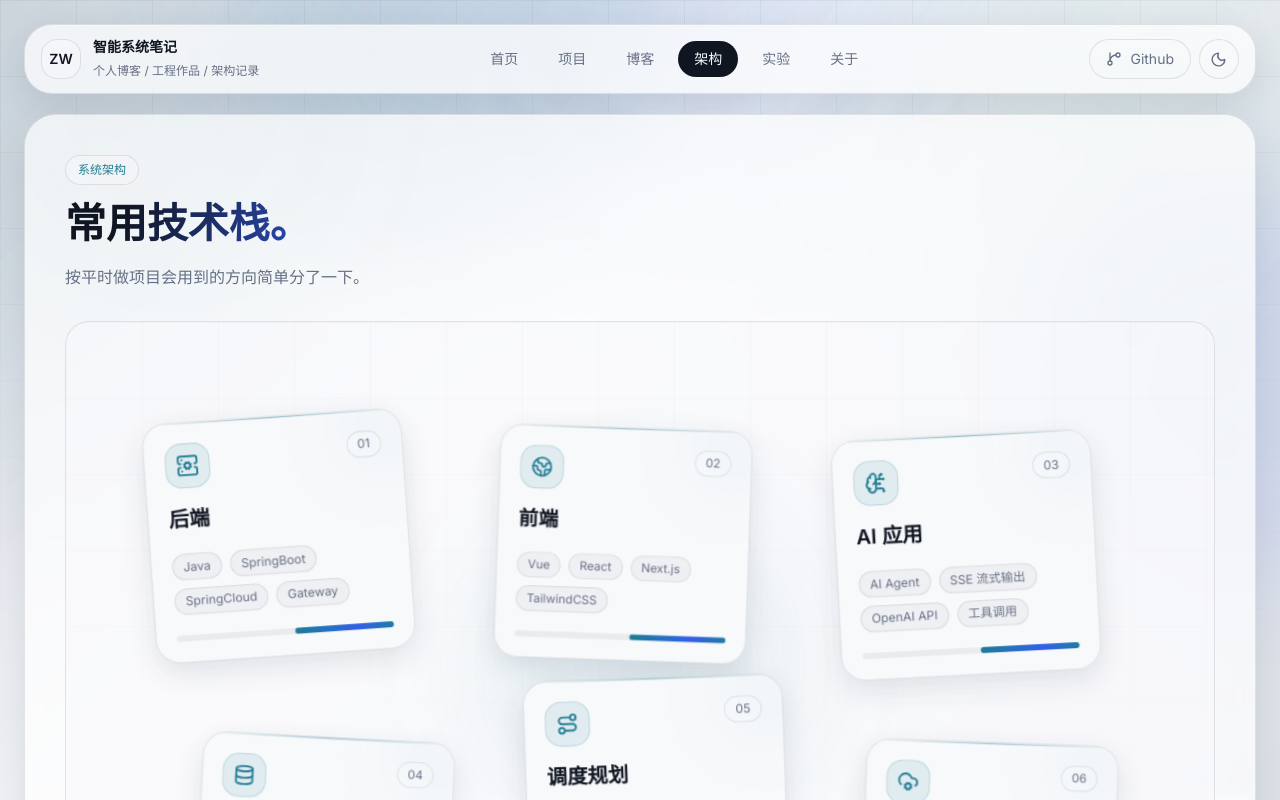
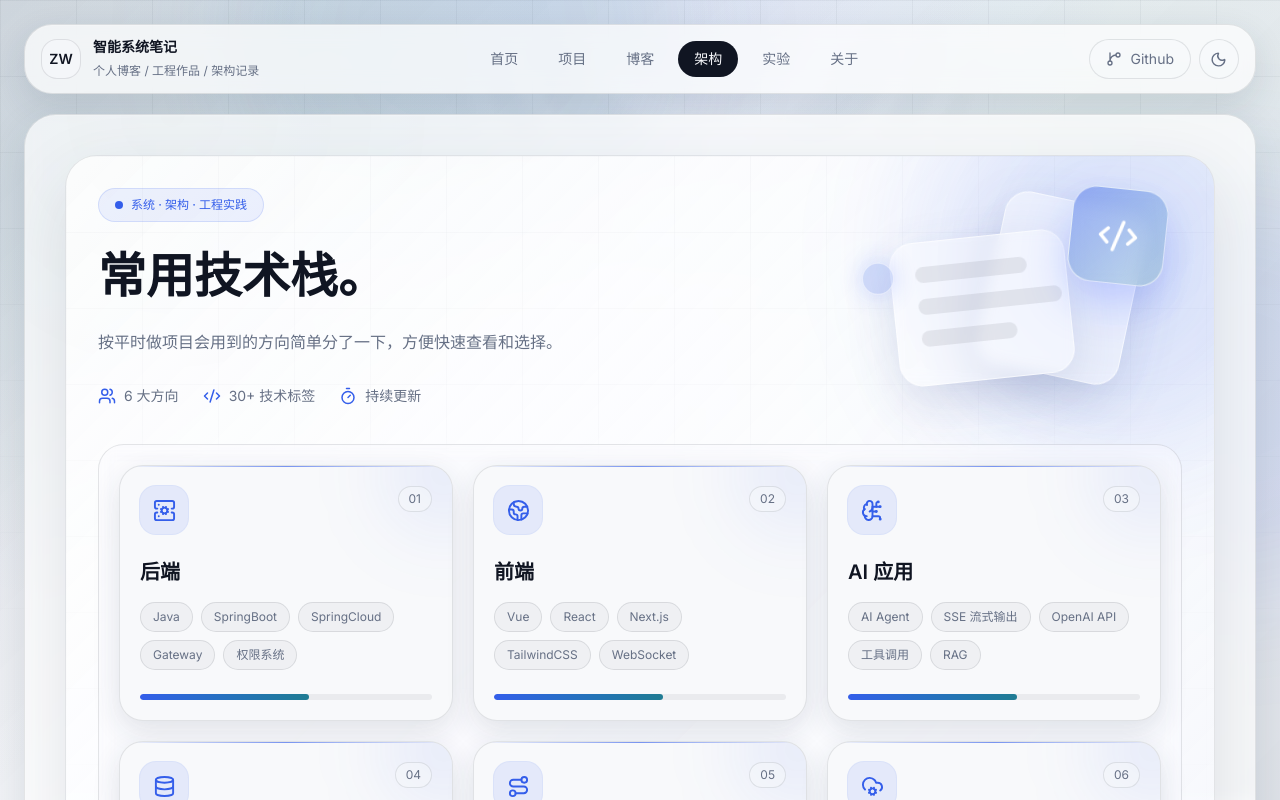
Before and after one commit to ziwen-dev/personl_blog, a Next.js app: page / in a window 1280 px wide. Both pictures are taken after a click on the button "架构". Shown: the top 800 px of the page. Built offline with nearby package versions, Linux system fonts and the light colour scheme.

Commit message:
Redesign architecture stack section

```diff
--- a/components/portfolio-shell.tsx
+++ b/components/portfolio-shell.tsx
@@ -1,7 +1,7 @@
 "use client";
 
 import { AnimatePresence, motion, type Transition } from "framer-motion";
-import { ArrowUpRight, BookOpenText, CheckCircle2, GitBranch, Mail, Moon, Send, Sun } from "lucide-react";
+import { ArrowUpRight, BookOpenText, CheckCircle2, Code2, GitBranch, Mail, Moon, Send, Sparkles, Sun, Timer, Users } from "lucide-react";
 import { useState } from "react";
 import { AnimatedBackground } from "@/components/animated-background";
 import { GlowButton } from "@/components/button";
@@ -273,112 +273,109 @@ function BlogView() {
 
 function ArchitectureView() {
   return (
-    <>
-      <PageTitle eyebrow="系统架构" title="常用技术栈。" text="按平时做项目会用到的方向简单分了一下。" />
-      <FloatingStackCards />
-    </>
+    <TechStackShowcase />
   );
 }
 
-function FloatingStackCards() {
-  const [ordered, setOrdered] = useState(false);
-  const floating = [
-    { x: "6%", y: "10%", rotateZ: -4 },
-    { x: "37%", y: "8%", rotateZ: 2 },
-    { x: "68%", y: "13%", rotateZ: -3 },
-    { x: "10%", y: "58%", rotateZ: 3 },
-    { x: "40%", y: "52%", rotateZ: -2 },
-    { x: "70%", y: "59%", rotateZ: 2 }
-  ];
-  const orderedPositions = [
-    { x: "4%", y: "10%" },
-    { x: "36%", y: "10%" },
-    { x: "68%", y: "10%" },
-    { x: "4%", y: "58%" },
-    { x: "36%", y: "58%" },
-    { x: "68%", y: "58%" }
-  ];
+function TechStackShowcase() {
+  return (
+    <div className="relative overflow-hidden rounded-[2rem] border border-line bg-[linear-gradient(135deg,rgba(255,255,255,0.76),rgba(245,248,255,0.52))] p-6 shadow-[0_24px_70px_var(--shadow)] dark:bg-[linear-gradient(135deg,rgba(16,22,34,0.78),rgba(9,13,22,0.72))] md:p-8">
+      <div className="absolute inset-0 grid-bg opacity-25" />
+      <div className="absolute -right-24 -top-24 h-96 w-96 rounded-full bg-blue-glow/15 blur-3xl" />
+      <div className="absolute -left-28 bottom-[-10rem] h-80 w-80 rounded-full bg-cyan-glow/10 blur-3xl" />
 
-  return (
-    <div
-      className="relative min-h-[620px] overflow-hidden rounded-3xl border border-line bg-background/55 p-5"
-      onMouseEnter={() => setOrdered(true)}
-      onMouseLeave={() => setOrdered(false)}
+      <div className="relative grid gap-8 lg:grid-cols-[1fr_360px] lg:items-start">
+        <div>
+          <div className="mb-6 inline-flex items-center gap-2 rounded-full border border-blue-glow/15 bg-blue-glow/8 px-4 py-2 text-xs font-medium text-blue-glow">
+            <span className="h-2 w-2 rounded-full bg-blue-glow" />
+            系统 · 架构 · 工程实践
+          </div>
+          <h1 className="max-w-2xl text-4xl font-semibold leading-tight text-foreground md:text-5xl">
+            常用技术栈。
+          </h1>
+          <p className="mt-5 max-w-2xl text-base leading-8 text-muted">
+            按平时做项目会用到的方向简单分了一下，方便快速查看和选择。
+          </p>
+          <div className="mt-7 flex flex-wrap gap-6 text-sm text-muted">
+            <div className="flex items-center gap-2">
+              <Users className="text-blue-glow" size={18} />
+              <span>6 大方向</span>
+            </div>
+            <div className="flex items-center gap-2">
+              <Code2 className="text-blue-glow" size={18} />
+              <span>30+ 技术标签</span>
+            </div>
+            <div className="flex items-center gap-2">
+              <Timer className="text-blue-glow" size={18} />
+              <span>持续更新</span>
+            </div>
+          </div>
+        </div>
+
+        <div className="relative hidden h-56 lg:block">
+          <div className="absolute right-12 top-3 h-44 w-36 rotate-12 rounded-3xl border border-white/60 bg-white/38 shadow-[0_18px_50px_rgba(65,82,140,0.18)] backdrop-blur dark:border-white/10 dark:bg-white/[0.05]" />
+          <div className="absolute right-28 top-12 h-36 w-44 -rotate-6 rounded-3xl border border-white/60 bg-white/36 p-6 shadow-[0_18px_50px_rgba(65,82,140,0.16)] backdrop-blur dark:border-white/10 dark:bg-white/[0.05]">
+            <div className="h-4 w-28 rounded-full bg-foreground/8" />
+            <div className="mt-4 h-4 w-36 rounded-full bg-foreground/8" />
+            <div className="mt-4 h-4 w-24 rounded-full bg-foreground/8" />
+          </div>
+          <div className="absolute right-4 top-0 flex h-24 w-24 rotate-6 items-center justify-center rounded-3xl border border-white/65 bg-gradient-to-br from-blue-glow/45 to-cyan-glow/20 text-white shadow-[0_18px_45px_rgba(64,97,255,0.28)] backdrop-blur">
+            <Code2 size={42} />
+          </div>
+          <motion.span
+            className="absolute right-72 top-20 h-8 w-8 rounded-full border border-white/50 bg-blue-glow/20 shadow-[0_0_25px_rgba(64,97,255,0.24)]"
+            animate={{ y: [0, -10, 0] }}
+            transition={{ duration: 3.4, repeat: Infinity, ease: "easeInOut" }}
+          />
+        </div>
+      </div>
+
+      <div className="relative mt-8 rounded-[1.6rem] border border-line bg-background/38 p-5 backdrop-blur">
+        <div className="grid gap-5 md:grid-cols-2 xl:grid-cols-3">
+          {stackGroups.map((group, index) => (
+            <motion.article
+              key={group.title}
+              className="group relative overflow-hidden rounded-3xl border border-line bg-[color-mix(in_srgb,var(--background)_88%,white_12%)] p-5 shadow-[0_10px_28px_var(--shadow)] transition dark:bg-[color-mix(in_srgb,var(--background)_86%,white_6%)]"
+              initial={{ opacity: 0, y: 18 }}
+              whileInView={{ opacity: 1, y: 0 }}
+              viewport={{ once: true }}
+              transition={{ duration: 0.45, delay: index * 0.04 }}
+              whileHover={{ y: -6 }}
             >
-      <div className="absolute inset-0 grid-bg opacity-25" />
-      <div className="absolute left-1/2 top-1/2 h-72 w-72 -translate-x-1/2 -translate-y-1/2 rounded-full bg-cyan-glow/10 blur-3xl" />
-      <div className="relative z-10 mb-4 h-2" />
-
-      <div className="relative h-[620px]" style={{ transformStyle: "preserve-3d" }}>
-        {stackGroups.map((group, index) => {
-          const free = floating[index];
-          const aligned = orderedPositions[index];
-          return (
-            <motion.div
-              key={group.title}
-              className="absolute w-[27%] min-w-[220px] max-w-[255px]"
-              style={{ transformOrigin: "center center" }}
-              animate={{
-                left: ordered ? aligned.x : free.x,
-                top: ordered ? aligned.y : free.y,
-                rotateZ: ordered ? 0 : free.rotateZ,
-                scale: ordered ? 1 : index % 2 === 0 ? 1.02 : 0.99
-              }}
-              transition={{ duration: 0.78, ease: [0.22, 1, 0.36, 1] }}
-              whileHover={{ y: -8, scale: 1.025 }}
-            >
-              <motion.div
-                className="group relative overflow-hidden rounded-3xl border border-line bg-[color-mix(in_srgb,var(--background)_88%,white_12%)] p-5 shadow-[0_10px_28px_var(--shadow)] dark:bg-[color-mix(in_srgb,var(--background)_86%,white_6%)]"
-                animate={
-                  ordered
-                    ? { y: 0 }
-                    : {
-                        y: [0, index % 2 === 0 ? -10 : 10, 0]
-                      }
-                }
-                transition={
-                  ordered
-                    ? { duration: 0.3 }
-                    : { duration: 4.8 + index * 0.35, repeat: Infinity, ease: "easeInOut" }
-                }
-              >
-                <div className="absolute inset-x-0 top-0 h-px bg-gradient-to-r from-transparent via-cyan-glow/70 to-transparent" />
-                <div className="pointer-events-none absolute inset-0 bg-[linear-gradient(135deg,rgba(255,255,255,0.18),transparent_42%,rgba(255,255,255,0.04)_70%,transparent)] opacity-60 dark:opacity-20" />
-                <motion.div
-                  className="absolute -right-10 -top-10 h-28 w-28 rounded-full bg-cyan-glow/10 blur-2xl"
-                  animate={{ opacity: ordered ? 0.28 : [0.2, 0.48, 0.2] }}
-                  transition={{ duration: 3.4, repeat: ordered ? 0 : Infinity, ease: "easeInOut" }}
-                />
-                <div className="relative flex items-start justify-between gap-4">
-                  <div>
-                    <div className="mb-4 flex h-11 w-11 items-center justify-center rounded-2xl border border-cyan-glow/20 bg-cyan-glow/10 text-cyan-glow">
-                      <group.icon size={22} />
-                    </div>
-                    <h2 className="text-xl font-semibold text-foreground">{group.title}</h2>
+              <div className="absolute inset-x-0 top-0 h-px bg-gradient-to-r from-transparent via-blue-glow/65 to-transparent" />
+              <div className="absolute -right-12 -top-12 h-28 w-28 rounded-full bg-blue-glow/10 blur-2xl transition group-hover:bg-cyan-glow/15" />
+              <div className="relative flex items-start justify-between">
+                <div className="flex h-12 w-12 items-center justify-center rounded-2xl bg-blue-glow/10 text-blue-glow ring-1 ring-blue-glow/15">
+                  <group.icon size={23} />
                 </div>
                 <span className="rounded-full border border-line bg-background/45 px-2.5 py-1 text-xs text-muted">
                   0{index + 1}
                 </span>
               </div>
-                <div className="relative mt-5 flex flex-wrap gap-2">
-                  {group.items.slice(0, ordered ? group.items.length : 4).map((item) => (
-                    <span key={item} className="rounded-full border border-line bg-foreground/[0.035] px-2.5 py-1 text-xs text-muted">
+              <h2 className="relative mt-6 text-xl font-semibold text-foreground">{group.title}</h2>
+              <div className="relative mt-4 flex flex-wrap gap-2">
+                {group.items.slice(0, 5).map((item) => (
+                  <span key={item} className="rounded-full border border-line bg-foreground/[0.035] px-3 py-1.5 text-xs text-muted">
                     {item}
                   </span>
                 ))}
               </div>
-                <div className="relative mt-5 h-1.5 overflow-hidden rounded-full bg-foreground/[0.06]">
-                  <motion.span
-                    className="block h-full rounded-full bg-gradient-to-r from-cyan-glow via-blue-glow to-emerald-glow"
-                    animate={{ x: ordered ? "30%" : ["-70%", "110%"] }}
-                    transition={ordered ? { duration: 0.45 } : { duration: 3.2, repeat: Infinity, ease: "easeInOut" }}
-                    style={{ width: "58%" }}
-                  />
+              <div className="relative mt-6 h-1.5 overflow-hidden rounded-full bg-foreground/[0.06]">
+                <span className="block h-full w-[58%] rounded-full bg-gradient-to-r from-blue-glow to-cyan-glow" />
               </div>
-              </motion.div>
-            </motion.div>
-          );
-        })}
+            </motion.article>
+          ))}
+        </div>
+      </div>
+
+      <div className="relative mt-5 flex flex-col gap-3 rounded-3xl border border-line bg-background/40 p-4 text-sm text-muted md:flex-row md:items-center md:justify-between">
+        <div className="flex items-center gap-3">
+          <Sparkles className="text-blue-glow" size={20} />
+          <span>专注项目实现、系统设计和日常记录。</span>
+        </div>
+        <a href="mailto:hello@example.com" className="inline-flex items-center gap-2 text-blue-glow">
+          联系我 <ArrowUpRight size={15} />
+        </a>
       </div>
     </div>
   );
```
Lines whose indentation alone changed are shown as unchanged.
